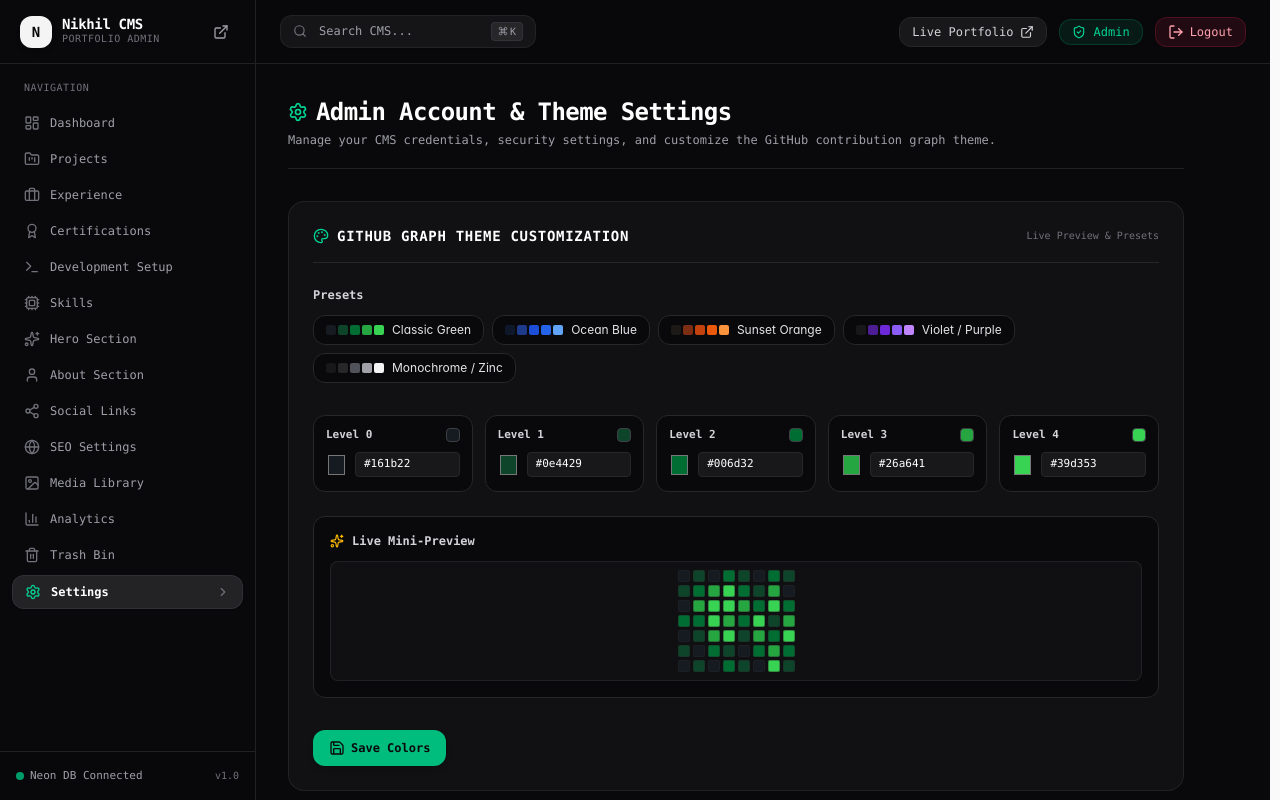
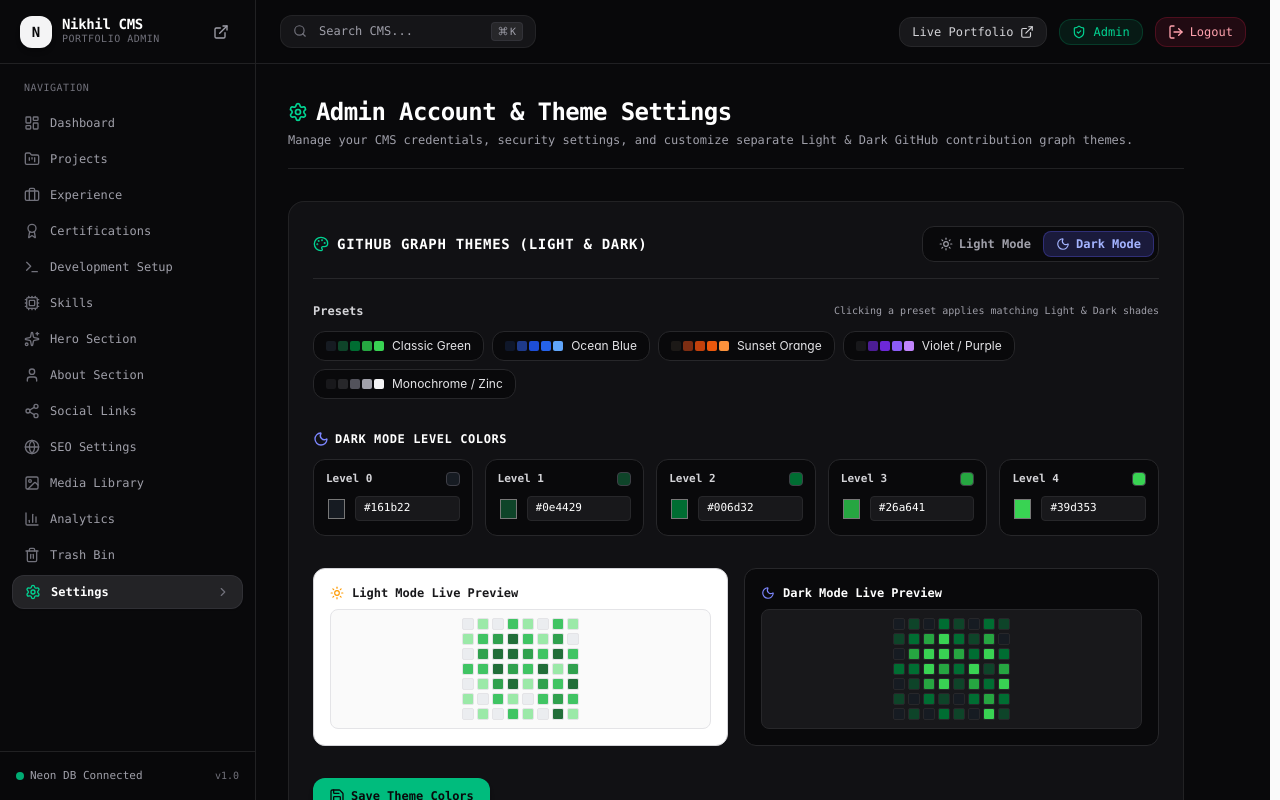
Before and after one commit to N1KHIL-CHOUDHARY/portfolio, a Next.js app: page /admin/settings in a window 1280 px wide. Shown: the top 800 px of the page. Built offline with nearby package versions, Linux system fonts and the light colour scheme; no server answers; the database is empty.

Commit message:
feat: add light and dark mode

```diff
--- a/app/admin/settings/page.tsx
+++ b/app/admin/settings/page.tsx
@@ -1,16 +1,23 @@
 'use client'
 
 import React, { useState, useEffect, useTransition } from 'react'
-import { Settings, Shield, Key, CheckCircle2, Loader2, Palette, Save, Sparkles } from 'lucide-react'
+import { Settings, Shield, Key, CheckCircle2, Loader2, Palette, Save, Sparkles, Sun, Moon } from 'lucide-react'
 import { toast } from 'sonner'
 import { getAdminProfile, updateAdminPassword } from '@/actions/auth'
 import { fetchGithubThemeAction, updateGithubThemeAction } from '@/actions/github-theme'
-import { GithubTheme } from '@/repositories/setting.repository'
+import { GithubTheme, ModeTheme } from '@/repositories/setting.repository'
 
-const PRESET_THEMES: { name: string; colors: GithubTheme }[] = [
+const PRESET_THEMES: { name: string; light: ModeTheme; dark: ModeTheme }[] = [
   {
     name: 'Classic Green',
-    colors: {
+    light: {
+      level0: '#ebedf0',
+      level1: '#9be9a8',
+      level2: '#40c463',
+      level3: '#30a14e',
+      level4: '#216e39',
+    },
+    dark: {
       level0: '#161b22',
       level1: '#0e4429',
       level2: '#006d32',
@@ -20,7 +27,14 @@
   },
   {
     name: 'Ocean Blue',
-    colors: {
+    light: {
+      level0: '#f0f9ff',
+      level1: '#bae6fd',
+      level2: '#38bdf8',
+      level3: '#0284c7',
+      level4: '#0369a1',
+    },
+    dark: {
       level0: '#0f172a',
       level1: '#1e3a8a',
       level2: '#1d4ed8',
@@ -30,7 +44,14 @@
   },
   {
     name: 'Sunset Orange',
-    colors: {
+    light: {
+      level0: '#fff7ed',
+      level1: '#ffedd5',
+      level2: '#fb923c',
+      level3: '#ea580c',
+      level4: '#9a3412',
+    },
+    dark: {
       level0: '#1c1917',
       level1: '#7c2d12',
       level2: '#c2410c',
@@ -40,7 +61,14 @@
   },
   {
     name: 'Violet / Purple',
-    colors: {
+    light: {
+      level0: '#f5f3ff',
+      level1: '#ddd6fe',
+      level2: '#a78bfa',
+      level3: '#7c3aed',
+      level4: '#5b21b6',
+    },
+    dark: {
       level0: '#18181b',
       level1: '#4c1d95',
       level2: '#6d28d9',
@@ -50,7 +78,14 @@
   },
   {
     name: 'Monochrome / Zinc',
-    colors: {
+    light: {
+      level0: '#f4f4f5',
+      level1: '#e4e4e7',
+      level2: '#a1a1aa',
+      level3: '#52525b',
+      level4: '#18181b',
+    },
+    dark: {
       level0: '#18181b',
       level1: '#27272a',
       level2: '#52525b',
@@ -70,12 +105,22 @@
   const [newPassword, setNewPassword] = useState('')
   const [confirmPassword, setConfirmPassword] = useState('')
 
+  const [modeTab, setModeTab] = useState<'light' | 'dark'>('dark')
   const [themeColors, setThemeColors] = useState<GithubTheme>({
+    light: {
+      level0: '#ebedf0',
+      level1: '#9be9a8',
+      level2: '#40c463',
+      level3: '#30a14e',
+      level4: '#216e39',
+    },
+    dark: {
       level0: '#161b22',
       level1: '#0e4429',
       level2: '#006d32',
       level3: '#26a641',
       level4: '#39d353',
+    },
   })
 
   useEffect(() => {
@@ -136,7 +181,7 @@
     startThemeTransition(async () => {
       const res = await updateGithubThemeAction(themeColors)
       if (res.success) {
-        toast.success('GitHub contribution graph theme updated!')
+        toast.success('GitHub graph light & dark mode themes updated!')
       } else {
         toast.error(res.error || 'Failed to update graph colors')
       }
@@ -165,28 +210,62 @@
             </h1>
           </div>
           <p className="text-xs text-zinc-400 font-mono pt-1">
-            Manage your CMS credentials, security settings, and customize the GitHub contribution graph theme.
+            Manage your CMS credentials, security settings, and customize separate Light & Dark GitHub contribution graph themes.
           </p>
         </div>
       </div>
 
       <div className="p-6 rounded-2xl border border-zinc-800/80 bg-zinc-900/60 backdrop-blur-md space-y-6 font-mono text-xs">
-        <div className="flex items-center justify-between border-b border-zinc-800 pb-4">
+        <div className="flex flex-col sm:flex-row sm:items-center justify-between border-b border-zinc-800 pb-4 gap-3">
           <h2 className="text-sm font-bold text-white uppercase tracking-wider flex items-center gap-2">
             <Palette className="w-4 h-4 text-emerald-400" />
-            <span>GitHub Graph Theme Customization</span>
+            <span>GitHub Graph Themes (Light & Dark)</span>
           </h2>
-          <span className="text-[10px] text-zinc-500">Live Preview & Presets</span>
+
+          <div className="flex items-center p-1 bg-zinc-950 rounded-xl border border-zinc-800">
+            <button
+              type="button"
+              onClick={() => setModeTab('light')}
+              className={`flex items-center gap-1.5 px-3 py-1 rounded-lg text-xs font-semibold transition-all cursor-pointer ${
+                modeTab === 'light'
+                  ? 'bg-amber-500/20 text-amber-300 border border-amber-500/30'
+                  : 'text-zinc-400 hover:text-zinc-200'
+              }`}
+            >
+              <Sun className="w-3.5 h-3.5" />
+              <span>Light Mode</span>
+            </button>
+            <button
+              type="button"
+              onClick={() => setModeTab('dark')}
+              className={`flex items-center gap-1.5 px-3 py-1 rounded-lg text-xs font-semibold transition-all cursor-pointer ${
+                modeTab === 'dark'
+                  ? 'bg-indigo-500/20 text-indigo-300 border border-indigo-500/30'
+                  : 'text-zinc-400 hover:text-zinc-200'
+              }`}
+            >
+              <Moon className="w-3.5 h-3.5" />
+              <span>Dark Mode</span>
+            </button>
+          </div>
         </div>
 
         <div className="space-y-3">
+          <div className="flex items-center justify-between">
             <label className="text-zinc-300 font-semibold block">Presets</label>
+            <span className="text-[10px] text-zinc-400">Clicking a preset applies matching Light & Dark shades</span>
+          </div>
           <div className="flex flex-wrap gap-2">
             {PRESET_THEMES.map((preset) => (
               <button
                 key={preset.name}
                 type="button"
-                onClick={() => setThemeColors(preset.colors)}
+                onClick={() =>
+                  setThemeColors({
+                    light: preset.light,
+                    dark: preset.dark,
+                  })
+                }
                 className="flex items-center gap-2 px-3 py-1.5 rounded-xl border border-zinc-800 bg-zinc-950 hover:bg-zinc-800 text-zinc-200 text-xs font-sans transition-all hover:scale-[1.02] cursor-pointer"
               >
                 <div className="flex gap-0.5">
@@ -194,7 +273,7 @@
                     <div
                       key={lvl}
                       className="w-2.5 h-2.5 rounded-[2px]"
-                      style={{ backgroundColor: preset.colors[`level${lvl}`] }}
+                      style={{ backgroundColor: preset[modeTab][`level${lvl}`] }}
                     />
                   ))}
                 </div>
@@ -204,35 +283,49 @@
           </div>
         </div>
 
-        <div className="grid grid-cols-1 sm:grid-cols-5 gap-3 pt-2">
+        <div className="space-y-3 pt-2">
+          <div className="flex items-center justify-between">
+            <span className="text-xs font-bold text-white uppercase tracking-wider flex items-center gap-1.5">
+              {modeTab === 'light' ? <Sun className="w-4 h-4 text-amber-400" /> : <Moon className="w-4 h-4 text-indigo-400" />}
+              <span>{modeTab === 'light' ? 'Light Mode Level Colors' : 'Dark Mode Level Colors'}</span>
+            </span>
+          </div>
+
+          <div className="grid grid-cols-1 sm:grid-cols-5 gap-3">
             {(['level0', 'level1', 'level2', 'level3', 'level4'] as const).map((lvlKey, idx) => (
               <div key={lvlKey} className="p-3 rounded-xl border border-zinc-800 bg-zinc-950 space-y-2">
                 <div className="flex items-center justify-between">
                   <span className="text-[11px] font-semibold text-zinc-300">Level {idx}</span>
                   <div
                     className="w-3.5 h-3.5 rounded border border-zinc-700"
-                  style={{ backgroundColor: themeColors[lvlKey] }}
+                    style={{ backgroundColor: themeColors[modeTab][lvlKey] }}
                   />
                 </div>
                 <div className="flex items-center gap-2">
                   <input
                     type="color"
-                  value={themeColors[lvlKey]}
+                    value={themeColors[modeTab][lvlKey]}
                     onChange={(e) =>
                       setThemeColors((prev) => ({
                         ...prev,
+                        [modeTab]: {
+                          ...prev[modeTab],
                           [lvlKey]: e.target.value,
+                        },
                       }))
                     }
                     className="w-7 h-7 rounded cursor-pointer bg-transparent border-0"
                   />
                   <input
                     type="text"
-                  value={themeColors[lvlKey]}
+                    value={themeColors[modeTab][lvlKey]}
                     onChange={(e) =>
                       setThemeColors((prev) => ({
                         ...prev,
+                        [modeTab]: {
+                          ...prev[modeTab],
                           [lvlKey]: e.target.value,
+                        },
                       }))
                     }
                     className="w-full px-2 py-1 bg-zinc-900 border border-zinc-800 rounded text-white text-[11px] font-mono focus:outline-none focus:border-zinc-500"
@@ -241,26 +334,51 @@
               </div>
             ))}
           </div>
+        </div>
 
-        <div className="p-4 rounded-xl border border-zinc-800 bg-zinc-950 space-y-3">
-          <div className="flex items-center gap-2">
-            <Sparkles className="w-3.5 h-3.5 text-amber-400" />
-            <span className="text-xs font-semibold text-zinc-300">Live Mini-Preview</span>
+        <div className="grid grid-cols-1 sm:grid-cols-2 gap-4 pt-2">
+          <div className="p-4 rounded-xl border border-zinc-300 bg-white text-zinc-900 space-y-2">
+            <div className="flex items-center gap-2 text-xs font-bold font-mono">
+              <Sun className="w-3.5 h-3.5 text-amber-500" />
+              <span>Light Mode Live Preview</span>
             </div>
-          <div className="flex gap-[3px] overflow-hidden p-2 bg-zinc-900/50 rounded-lg border border-zinc-800/80 justify-center">
+            <div className="flex gap-[3px] overflow-hidden p-2 bg-zinc-50 rounded-lg border border-zinc-200 justify-center">
               {samplePattern.map((column, colIdx) => (
                 <div key={colIdx} className="flex flex-col gap-[3px]">
                   {column.map((levelVal, rowIdx) => (
                     <div
                       key={rowIdx}
-                    className="w-3 h-3 rounded-[2px] border border-zinc-800/40"
+                      className="w-3 h-3 rounded-[2px] border border-zinc-200"
                       style={{
-                      backgroundColor: themeColors[`level${levelVal as 0 | 1 | 2 | 3 | 4}`],
+                        backgroundColor: themeColors.light[`level${levelVal as 0 | 1 | 2 | 3 | 4}`],
                       }}
                     />
                   ))}
                 </div>
               ))}
+            </div>
+          </div>
+
+          <div className="p-4 rounded-xl border border-zinc-800 bg-zinc-950 text-white space-y-2">
+            <div className="flex items-center gap-2 text-xs font-bold font-mono">
+              <Moon className="w-3.5 h-3.5 text-indigo-400" />
+              <span>Dark Mode Live Preview</span>
+            </div>
+            <div className="flex gap-[3px] overflow-hidden p-2 bg-zinc-900 rounded-lg border border-zinc-800 justify-center">
+              {samplePattern.map((column, colIdx) => (
+                <div key={colIdx} className="flex flex-col gap-[3px]">
+                  {column.map((levelVal, rowIdx) => (
+                    <div
+                      key={rowIdx}
+                      className="w-3 h-3 rounded-[2px] border border-zinc-800"
+                      style={{
+                        backgroundColor: themeColors.dark[`level${levelVal as 0 | 1 | 2 | 3 | 4}`],
+                      }}
+                    />
+                  ))}
+                </div>
+              ))}
+            </div>
           </div>
         </div>
 
@@ -271,7 +389,7 @@
             className="px-4 py-2.5 rounded-xl bg-emerald-500 hover:bg-emerald-400 text-zinc-950 font-bold flex items-center gap-1.5 transition-colors shadow-md disabled:opacity-50 cursor-pointer"
           >
             {isThemePending ? <Loader2 className="w-4 h-4 animate-spin" /> : <Save className="w-4 h-4" />}
-            <span>Save Colors</span>
+            <span>Save Theme Colors</span>
           </button>
         </form>
       </div>
--- a/components/GithubGraph.tsx
+++ b/components/GithubGraph.tsx
@@ -45,29 +45,43 @@
   const [hoveredDay, setHoveredDay] = useState<{ day: DayData; x: number; y: number } | null>(null)
 
   const liveData = initialData || getDefaultFallback()
-  const activeTheme = theme || DEFAULT_GITHUB_THEME
+  const activeTheme = theme && theme.light && theme.dark ? theme : DEFAULT_GITHUB_THEME
 
-  const getLevelColor = (level: 0 | 1 | 2 | 3 | 4) => {
+  const cssVars = {
+    '--gh-l0-light': activeTheme.light.level0,
+    '--gh-l1-light': activeTheme.light.level1,
+    '--gh-l2-light': activeTheme.light.level2,
+    '--gh-l3-light': activeTheme.light.level3,
+    '--gh-l4-light': activeTheme.light.level4,
+
+    '--gh-l0-dark': activeTheme.dark.level0,
+    '--gh-l1-dark': activeTheme.dark.level1,
+    '--gh-l2-dark': activeTheme.dark.level2,
+    '--gh-l3-dark': activeTheme.dark.level3,
+    '--gh-l4-dark': activeTheme.dark.level4,
+  } as React.CSSProperties
+
+  const getLevelClass = (level: 0 | 1 | 2 | 3 | 4) => {
     switch (level) {
       case 0:
-        return activeTheme.level0
+        return 'bg-[var(--gh-l0-light)] dark:bg-[var(--gh-l0-dark)]'
       case 1:
-        return activeTheme.level1
+        return 'bg-[var(--gh-l1-light)] dark:bg-[var(--gh-l1-dark)]'
       case 2:
-        return activeTheme.level2
+        return 'bg-[var(--gh-l2-light)] dark:bg-[var(--gh-l2-dark)]'
       case 3:
-        return activeTheme.level3
+        return 'bg-[var(--gh-l3-light)] dark:bg-[var(--gh-l3-dark)]'
       case 4:
-        return activeTheme.level4
+        return 'bg-[var(--gh-l4-light)] dark:bg-[var(--gh-l4-dark)]'
       default:
-        return activeTheme.level0
+        return 'bg-[var(--gh-l0-light)] dark:bg-[var(--gh-l0-dark)]'
     }
   }
 
   const months = ['Jan', 'Feb', 'Mar', 'Apr', 'May', 'Jun', 'Jul', 'Aug', 'Sep', 'Oct', 'Nov', 'Dec']
 
   return (
-    <section className="w-full space-y-3 py-2 overflow-hidden">
+    <section style={cssVars} className="w-full space-y-3 py-2 overflow-hidden">
       <div className="flex flex-col sm:flex-row sm:items-center justify-between gap-2">
         <div className="flex items-center gap-2">
           <h2 className="text-xs sm:text-sm font-semibold uppercase tracking-wider text-zinc-400 dark:text-zinc-500 font-mono">
@@ -124,8 +138,9 @@
                     })
                   }}
                   onMouseLeave={() => setHoveredDay(null)}
-                  className="w-full aspect-square rounded-[1px] sm:rounded-[2px] transition-all duration-200 border border-zinc-200/40 dark:border-zinc-800/60 hover:scale-150 hover:z-20 hover:shadow-sm cursor-pointer"
-                  style={{ backgroundColor: getLevelColor(day.level) }}
+                  className={`w-full aspect-square rounded-[1px] sm:rounded-[2px] transition-all duration-200 border border-zinc-200/40 dark:border-zinc-800/60 hover:scale-150 hover:z-20 hover:shadow-sm cursor-pointer ${getLevelClass(
+                    day.level
+                  )}`}
                 />
               ))}
             </div>
@@ -139,8 +154,9 @@
             {([0, 1, 2, 3, 4] as const).map((lvl) => (
               <div
                 key={lvl}
-                className="w-2 h-2 sm:w-2.5 sm:h-2.5 rounded-[1px] sm:rounded-[2px] border border-zinc-200/40 dark:border-zinc-800/60"
-                style={{ backgroundColor: getLevelColor(lvl) }}
+                className={`w-2 h-2 sm:w-2.5 sm:h-2.5 rounded-[1px] sm:rounded-[2px] border border-zinc-200/40 dark:border-zinc-800/60 ${getLevelClass(
+                  lvl
+                )}`}
               />
             ))}
             <span>More</span>
--- a/repositories/setting.repository.ts
+++ b/repositories/setting.repository.ts
@@ -1,7 +1,7 @@
 import { prisma } from '@/lib/prisma'
 import { HeroSetting, AboutSetting, SeoSetting, SocialLink, Prisma } from '@prisma/client'
 
-export interface GithubTheme {
+export interface ModeTheme {
   level0: string
   level1: string
   level2: string
@@ -9,12 +9,26 @@
   level4: string
 }
 
+export interface GithubTheme {
+  light: ModeTheme
+  dark: ModeTheme
+}
+
 export const DEFAULT_GITHUB_THEME: GithubTheme = {
-  level0: '#161b22',
-  level1: '#0e4429',
-  level2: '#006d32',
-  level3: '#26a641',
-  level4: '#39d353',
+  light: {
+    level0: '#ebedf0',
+    level1: '#9be9a8',
+    level2: '#40c463',
+    level3: '#30a14e',
+    level4: '#216e39',
+  },
+  dark: {
+    level0: '#161b22',
+    level1: '#0e4429',
+    level2: '#006d32',
+    level3: '#26a641',
+    level4: '#39d353',
+  },
 }
 
 export class SettingRepository {
@@ -81,7 +95,16 @@
       if (about && about.customCards) {
         const cards = typeof about.customCards === 'string' ? JSON.parse(about.customCards) : about.customCards
         if (cards && typeof cards === 'object' && 'githubTheme' in cards) {
-          return cards.githubTheme as GithubTheme
+          const stored = cards.githubTheme
+          if (stored.light && stored.dark) {
+            return stored as GithubTheme
+          }
+          if (stored.level0) {
+            return {
+              light: DEFAULT_GITHUB_THEME.light,
+              dark: stored as ModeTheme,
+            }
+          }
         }
       }
     } catch {}
```
Lines whose indentation alone changed are shown as unchanged.
